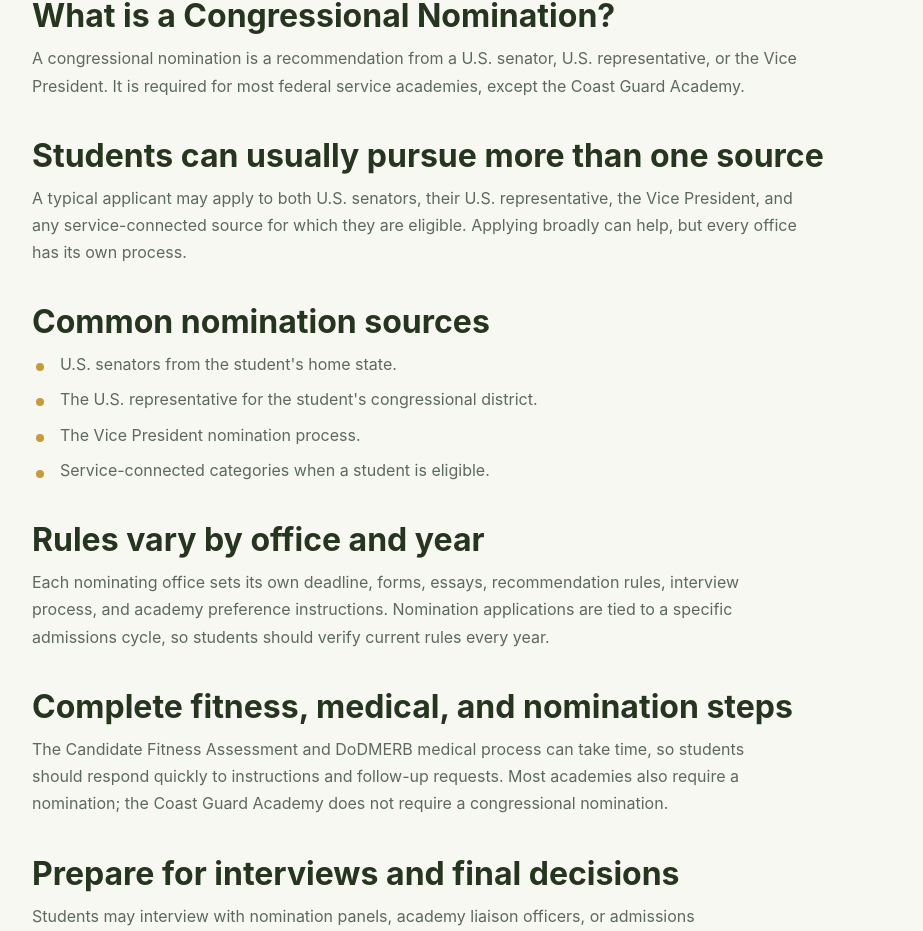
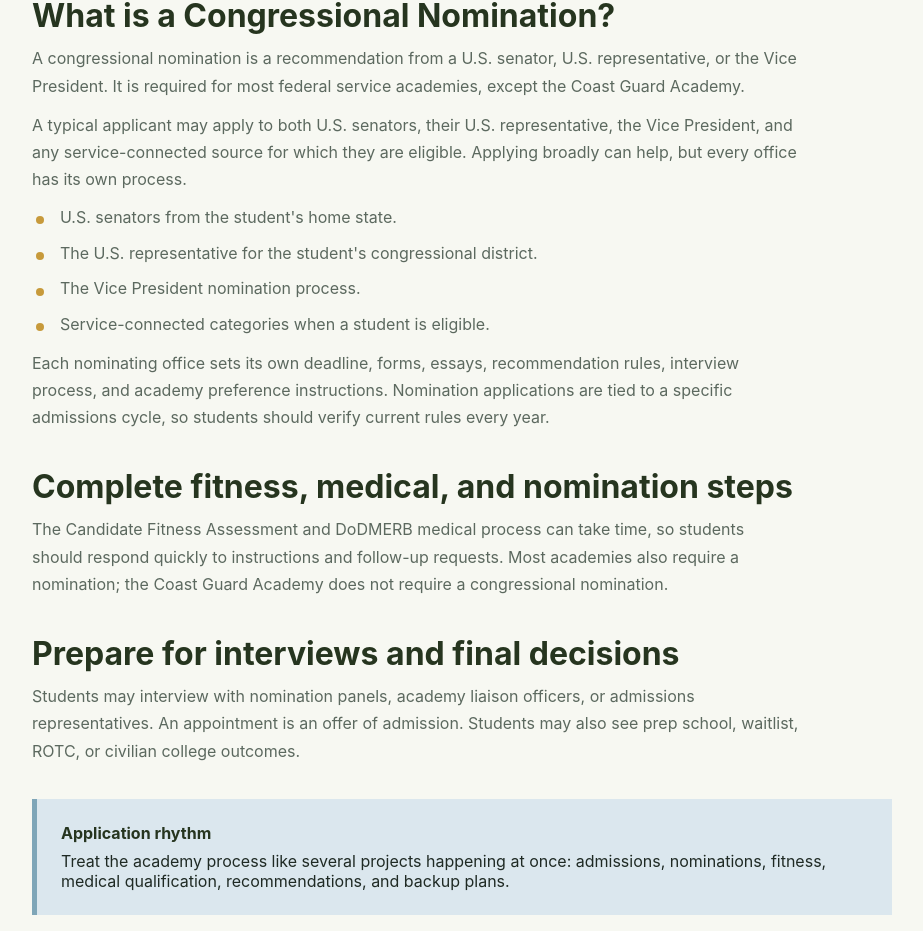
Before and after one commit to ryhinsy/MilitaryFutures-site, a Next.js app: page /service-academies/application-process in a window 1280 px wide. Shown: the part 1460-2391 px from the top of the page, without its empty margins (48-971 px from the left). Built offline with nearby package versions, Linux system fonts and the light colour scheme; no server answers.

Commit message:
Simplify congressional nomination content layout

```diff
--- a/app/service-academies/application-process/page.tsx
+++ b/app/service-academies/application-process/page.tsx
@@ -61,27 +61,18 @@ export default function AcademyApplicationProcessPage() {
                 required for most federal service academies, except the Coast
                 Guard Academy.
               </p>
-            </div>
-            <div className="guide-block">
-              <h3>Students can usually pursue more than one source</h3>
               <p>
                 A typical applicant may apply to both U.S. senators, their U.S.
                 representative, the Vice President, and any service-connected
                 source for which they are eligible. Applying broadly can help,
                 but every office has its own process.
               </p>
-            </div>
-            <div className="guide-block">
-              <h3>Common nomination sources</h3>
               <ul className="guide-list">
                 <li>U.S. senators from the student&apos;s home state.</li>
                 <li>The U.S. representative for the student&apos;s congressional district.</li>
                 <li>The Vice President nomination process.</li>
                 <li>Service-connected categories when a student is eligible.</li>
               </ul>
-            </div>
-            <div className="guide-block">
-              <h3>Rules vary by office and year</h3>
               <p>
                 Each nominating office sets its own deadline, forms, essays,
                 recommendation rules, interview process, and academy preference
```
